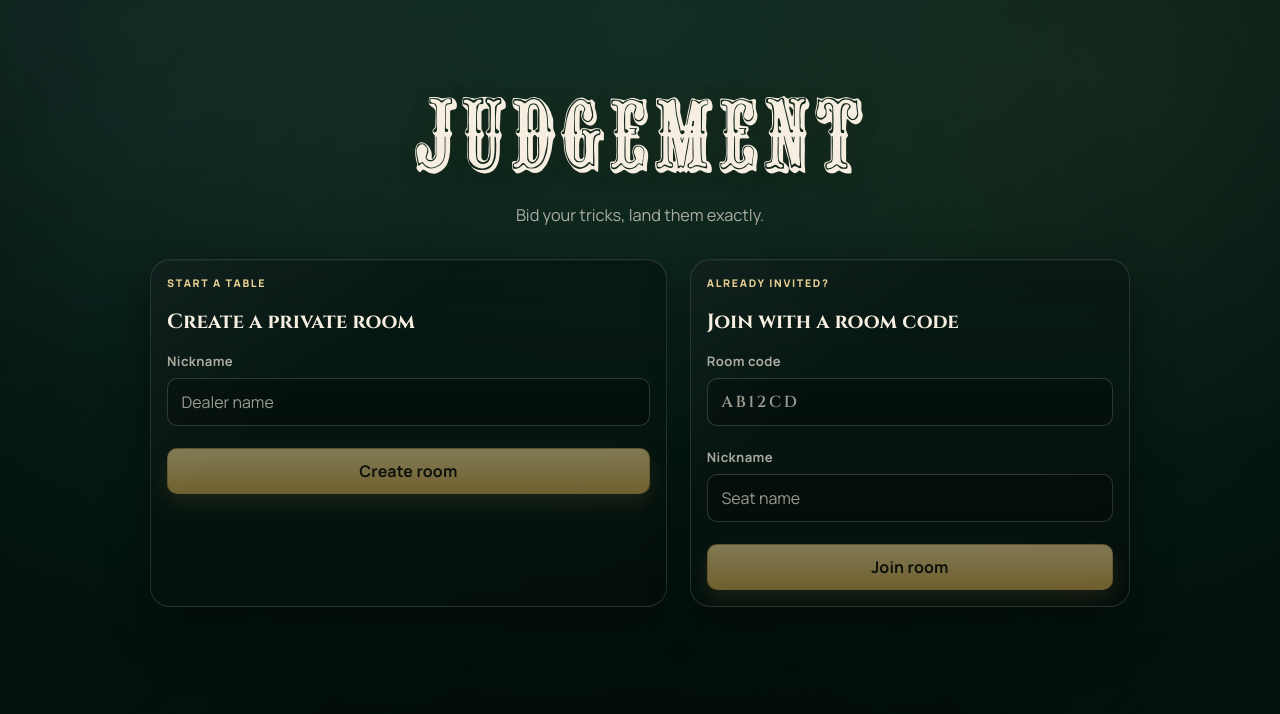
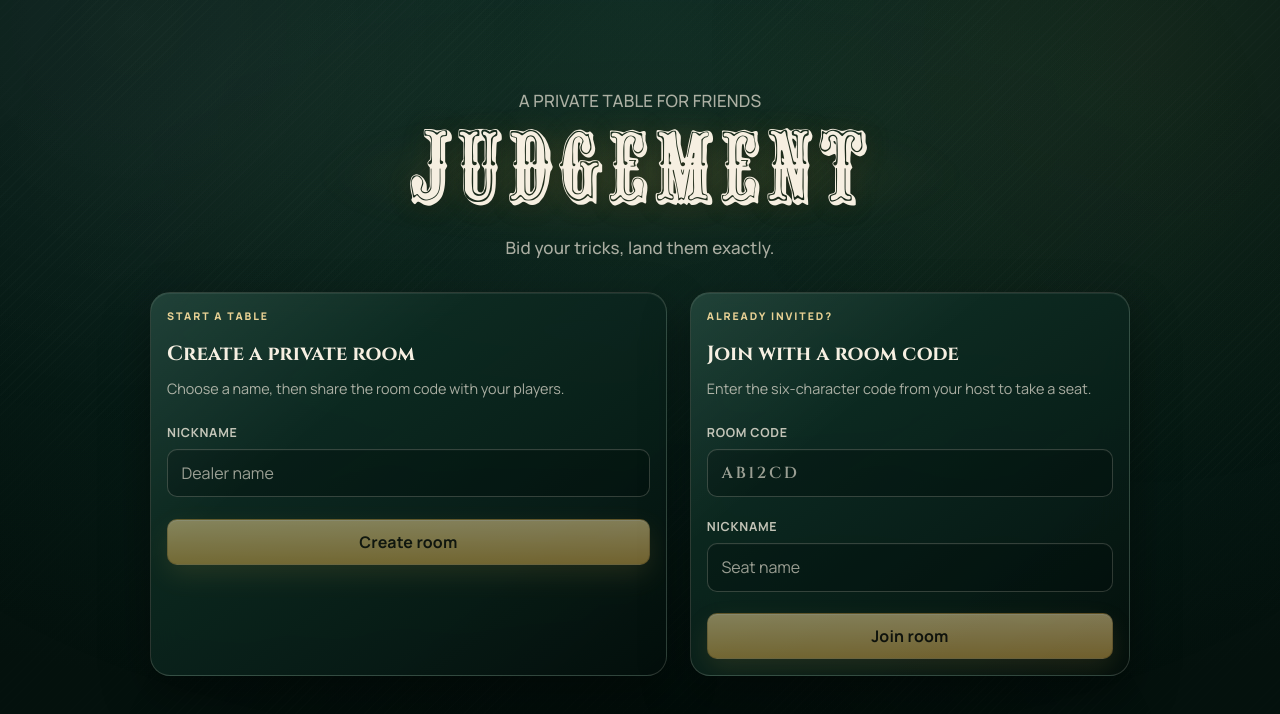
Before and after one commit to SlanderDome/Judgement, a React (Vite) app in the folder client/: page / in a window 1280 px wide. Shown: the top 714 px of the page. Built offline with nearby package versions, Linux system fonts and the light colour scheme; no server answers.

Commit message:
feat: enhance UI with introductory text for lobby and room creation

```diff
--- a/client/src/App.jsx
+++ b/client/src/App.jsx
@@ -15,6 +15,7 @@ export default function App() {
         {!roomState ? (
           <section className="lobby-grid">
             <div className="lobby-hero">
+              <p className="lobby-hero__kicker">A private table for friends</p>
               <h1>JUDGEMENT</h1>
               <p>Bid your tricks, land them exactly.</p>
             </div>
--- a/client/src/components/CreateRoom.jsx
+++ b/client/src/components/CreateRoom.jsx
@@ -15,6 +15,7 @@ export function CreateRoom({ onCreate, isConnected }) {
     <form className="panel panel--primary" onSubmit={handleSubmit}>
       <p className="eyebrow">Start a table</p>
       <h2>Create a private room</h2>
+      <p className="panel-intro">Choose a name, then share the room code with your players.</p>
       <label className="field">
         <span>Nickname</span>
         <input
--- a/client/src/components/JoinRoom.jsx
+++ b/client/src/components/JoinRoom.jsx
@@ -16,6 +16,7 @@ export function JoinRoom({ onJoin, isConnected }) {
     <form className="panel panel--secondary" onSubmit={handleSubmit}>
       <p className="eyebrow">Already invited?</p>
       <h2>Join with a room code</h2>
+      <p className="panel-intro">Enter the six-character code from your host to take a seat.</p>
       <label className="field">
         <span>Room code</span>
         <input
--- a/client/src/styles.css
+++ b/client/src/styles.css
@@ -28,11 +28,21 @@
   --surface: rgba(8, 24, 20, 0.92);
   --surface-soft: rgba(246, 239, 225, 0.05);
 
+  /* Shared translucent materials. These are intentionally dark enough for
+     readable game data while allowing the felt and ambient light to show through. */
+  --glass-bg: linear-gradient(145deg, rgba(18, 57, 45, 0.78), rgba(4, 20, 15, 0.74));
+  --glass-bg-strong: linear-gradient(145deg, rgba(17, 54, 43, 0.9), rgba(4, 18, 14, 0.88));
+  --glass-border: rgba(246, 239, 225, 0.16);
+  --glass-highlight: rgba(255, 255, 255, 0.075);
+  --glass-blur: blur(16px);
+
   --line: rgba(246, 239, 225, 0.14);
   --line-strong: rgba(246, 239, 225, 0.24);
 
   --shadow-soft: 0 18px 44px rgba(0, 0, 0, 0.38);
   --shadow-card: 0 10px 20px rgba(0, 0, 0, 0.32), 0 2px 5px rgba(0, 0, 0, 0.18);
+  --shadow-glass: 0 20px 48px rgba(0, 0, 0, 0.38), inset 0 1px 0 var(--glass-highlight);
+  --shadow-gold: 0 10px 26px rgba(201, 162, 74, 0.24);
 
   --radius-sm: 6px;
   --radius: 10px;
@@ -122,14 +132,14 @@ button:disabled {
 button:focus-visible,
 input:focus-visible {
   outline: 2px solid var(--ivory);
-  outline-offset: 2px;
+  outline-offset: 3px;
 }
 
 .btn-primary {
   color: #171008;
   background: linear-gradient(180deg, var(--gold-light), var(--gold));
   border-color: rgba(120, 88, 30, 0.4);
-  box-shadow: 0 8px 20px rgba(201, 162, 74, 0.22);
+  box-shadow: var(--shadow-gold), inset 0 1px 0 rgba(255, 255, 255, 0.32);
 }
 
 .btn-primary:hover:not(:disabled) {
@@ -138,8 +148,9 @@ input:focus-visible {
 
 .btn-ghost {
   color: var(--ivory);
-  background: var(--surface-soft);
-  border-color: var(--line);
+  background: rgba(246, 239, 225, 0.06);
+  border-color: var(--glass-border);
+  box-shadow: inset 0 1px 0 rgba(255, 255, 255, 0.035);
 }
 
 .btn-ghost:hover:not(:disabled) {
@@ -206,7 +217,7 @@ input:focus {
   color: var(--gold-light);
   font-size: 0.66rem;
   font-weight: 800;
-  letter-spacing: 0.16em;
+  letter-spacing: 0.18em;
   text-transform: uppercase;
 }
 
@@ -224,10 +235,25 @@ input:focus {
 }
 
 .lobby-hero {
+  position: relative;
   grid-column: 1 / -1;
   text-align: center;
   margin-bottom: 2px;
   padding: 0 clamp(8px, 2vw, 24px) 6px;
+}
+
+.lobby-hero::before {
+  content: "";
+  position: absolute;
+  z-index: -1;
+  width: min(42rem, 86vw);
+  height: 8rem;
+  top: 50%;
+  left: 50%;
+  transform: translate(-50%, -48%);
+  background: radial-gradient(ellipse, rgba(201, 162, 74, 0.13), transparent 68%);
+  filter: blur(12px);
+  pointer-events: none;
 }
 
 .lobby-hero h1 {
@@ -235,14 +261,25 @@ input:focus {
   font-family: var(--font-wordmark);
   font-size: clamp(2.6rem, 6vw, 4.8rem);
   font-weight: 800;
-  letter-spacing: 0.02em;
-  text-shadow: 0 4px 18px rgba(0, 0, 0, 0.26), 0 0 26px rgba(201, 162, 74, 0.08);
+  letter-spacing: 0.035em;
+  text-shadow: 0 4px 18px rgba(0, 0, 0, 0.3), 0 0 30px rgba(201, 162, 74, 0.14);
+}
+
+.lobby-hero__kicker {
+  margin: 0 0 0.35rem;
+  color: var(--gold-light);
+  font-size: 0.7rem;
+  font-weight: 800;
+  letter-spacing: 0.2em;
+  text-transform: uppercase;
 }
 
 .lobby-hero p {
   margin: 0.4rem 0 0;
   color: var(--ivory-soft);
-  font-size: 1.02rem;
+  font-size: clamp(0.95rem, 1.5vw, 1.06rem);
+  font-weight: 500;
+  letter-spacing: 0.01em;
 }
 
 .lobby-grid .panel {
@@ -260,7 +297,7 @@ input:focus {
   position: absolute;
   inset: 0;
   pointer-events: none;
-  background: linear-gradient(140deg, rgba(255, 255, 255, 0.04), transparent 34%, transparent 68%, rgba(0, 0, 0, 0.14));
+  background: linear-gradient(140deg, rgba(255, 255, 255, 0.07), transparent 34%, transparent 68%, rgba(0, 0, 0, 0.16));
 }
 
 .panel--primary {
@@ -268,20 +305,33 @@ input:focus {
   box-shadow:
     0 24px 52px rgba(0, 0, 0, 0.36),
     inset 0 1px 0 rgba(255, 255, 255, 0.06),
-    inset 0 0 0 1px rgba(231, 207, 143, 0.08);
+    inset 0 0 0 1px rgba(231, 207, 143, 0.1);
+}
+
+@media (hover: hover) {
+  .lobby-grid .panel {
+    transition: transform 180ms ease, border-color 180ms ease, box-shadow 180ms ease;
+  }
+
+  .lobby-grid .panel:hover {
+    transform: translateY(-3px);
+    border-color: rgba(231, 207, 143, 0.28);
+    box-shadow: 0 26px 56px rgba(0, 0, 0, 0.4), inset 0 1px 0 var(--glass-highlight);
+  }
 }
 
 .panel--secondary {
-  border-color: rgba(246, 239, 225, 0.12);
-  background: linear-gradient(180deg, rgba(8, 24, 20, 0.84), rgba(4, 14, 11, 0.8));
+  border-color: var(--glass-border);
+  background: var(--glass-bg);
 }
 
 .panel {
-  border: 1px solid var(--line);
+  border: 1px solid var(--glass-border);
   border-radius: 18px;
-  background: linear-gradient(180deg, rgba(8, 24, 20, 0.92), rgba(5, 17, 13, 0.84));
-  box-shadow: var(--shadow-soft), inset 0 1px 0 rgba(255, 255, 255, 0.04);
-  backdrop-filter: blur(14px);
+  background: var(--glass-bg-strong);
+  box-shadow: var(--shadow-glass);
+  backdrop-filter: var(--glass-blur);
+  -webkit-backdrop-filter: var(--glass-blur);
   padding: 1.25rem;
 }
 
@@ -293,6 +343,13 @@ input:focus {
   line-height: 1.15;
 }
 
+.panel-intro {
+  margin: -0.2rem 0 0.35rem;
+  color: var(--ivory-soft);
+  font-size: 0.9rem;
+  line-height: 1.5;
+}
+
 .panel-header {
   display: flex;
   align-items: center;
@@ -307,15 +364,17 @@ input:focus {
 }
 
 .field > span {
-  color: var(--ivory-soft);
-  font-size: 0.82rem;
+  color: rgba(246, 239, 225, 0.78);
+  font-size: 0.78rem;
   font-weight: 700;
-  letter-spacing: 0.03em;
+  letter-spacing: 0.055em;
+  text-transform: uppercase;
 }
 
 .lobby-grid .panel input {
-  background: rgba(0, 0, 0, 0.24);
-  border-color: rgba(246, 239, 225, 0.18);
+  background: rgba(1, 12, 9, 0.34);
+  border-color: rgba(246, 239, 225, 0.2);
+  box-shadow: inset 0 1px 0 rgba(255, 255, 255, 0.025);
   transition: border-color 140ms ease, box-shadow 140ms ease, background-color 140ms ease,
     transform 140ms ease;
 }
@@ -330,8 +389,8 @@ input:focus {
 
 .lobby-grid .panel input:focus {
   border-color: rgba(231, 207, 143, 0.44);
-  background: rgba(0, 0, 0, 0.34);
-  box-shadow: 0 0 0 3px rgba(231, 207, 143, 0.14);
+  background: rgba(1, 12, 9, 0.48);
+  box-shadow: 0 0 0 3px rgba(231, 207, 143, 0.16), inset 0 1px 0 rgba(255, 255, 255, 0.04);
   transform: translateY(-1px);
 }
 
@@ -476,20 +535,32 @@ input:focus {
 }
 
 .game-header {
+  position: relative;
+  isolation: isolate;
   display: flex;
   align-items: center;
   justify-content: space-between;
   gap: 0.85rem;
   flex-wrap: wrap;
   padding: 14px 18px;
-  border: 1px solid var(--line);
+  border: 1px solid var(--glass-border);
   border-radius: 20px;
-  background: linear-gradient(180deg, rgba(7, 23, 18, 0.84), rgba(4, 16, 12, 0.76));
-  box-shadow: var(--shadow-soft), inset 0 1px 0 rgba(255, 255, 255, 0.04);
-  backdrop-filter: blur(14px);
-  -webkit-backdrop-filter: blur(14px);
+  background: var(--glass-bg);
+  box-shadow: var(--shadow-glass);
+  backdrop-filter: var(--glass-blur);
+  -webkit-backdrop-filter: var(--glass-blur);
   font-size: 0.84rem;
   color: var(--ivory-soft);
+}
+
+.game-header::before {
+  content: "";
+  position: absolute;
+  inset: 0;
+  z-index: -1;
+  border-radius: inherit;
+  pointer-events: none;
+  background: linear-gradient(100deg, rgba(231, 207, 143, 0.08), transparent 28%, transparent 74%, rgba(246, 239, 225, 0.035));
 }
 
 .game-header-top,
@@ -524,21 +595,30 @@ input:focus {
   flex-wrap: wrap;
 }
 
+.game-header-actions {
+  justify-content: flex-end;
+}
+
 .gh-item {
   display: inline-flex;
   align-items: center;
   gap: 0.3rem;
   padding: 0.42rem 0.72rem;
-  border: 1px solid rgba(246, 239, 225, 0.12);
+  border: 1px solid var(--glass-border);
   border-radius: 999px;
-  background: rgba(246, 239, 225, 0.04);
-  backdrop-filter: blur(8px);
-  font-weight: 500;
+  background: rgba(246, 239, 225, 0.055);
+  box-shadow: inset 0 1px 0 rgba(255, 255, 255, 0.035);
+  backdrop-filter: blur(10px);
+  -webkit-backdrop-filter: blur(10px);
+  font-size: 0.78rem;
+  font-weight: 600;
+  line-height: 1.2;
 }
 
 .gh-item strong {
   color: var(--gold-light);
-  font-weight: 700;
+  font-weight: 800;
+  font-variant-numeric: tabular-nums;
 }
 
 .sound-toggle {
@@ -565,7 +645,7 @@ input:focus {
 .gh-state {
   gap: 0.45rem;
   border-color: rgba(231, 207, 143, 0.2);
-  background: rgba(201, 162, 74, 0.08);
+  background: linear-gradient(135deg, rgba(201, 162, 74, 0.14), rgba(201, 162, 74, 0.06));
 }
 
 .gh-state span {
@@ -574,11 +654,13 @@ input:focus {
 
 .gh-state strong {
   color: var(--ivory);
+  letter-spacing: 0.015em;
 }
 
 .gh-state--your-turn {
   border-color: rgba(201, 162, 74, 0.42);
-  background: rgba(201, 162, 74, 0.14);
+  background: linear-gradient(135deg, rgba(201, 162, 74, 0.25), rgba(201, 162, 74, 0.1));
+  box-shadow: 0 0 0 1px rgba(231, 207, 143, 0.08), inset 0 1px 0 rgba(255, 255, 255, 0.08);
 }
 
 .gh-state--bidding {
@@ -605,7 +687,7 @@ input:focus {
   font-family: var(--font-display);
   font-weight: 700;
   color: var(--gold-light);
-  letter-spacing: 0.04em;
+  letter-spacing: 0.08em;
 }
 
 /* Room code — click to copy */
@@ -613,14 +695,16 @@ input:focus {
   min-height: 0;
   font-weight: 500;
   letter-spacing: normal;
-  color: var(--ivory-soft);
-  transition: border-color 140ms ease, background-color 140ms ease, color 140ms ease;
+  color: rgba(246, 239, 225, 0.82);
+  transition: border-color 140ms ease, background-color 140ms ease, color 140ms ease,
+    box-shadow 140ms ease;
 }
 
 .room-code-btn:hover:not(:disabled),
 .room-code-btn:focus-visible {
   border-color: rgba(231, 207, 143, 0.4);
   background: rgba(201, 162, 74, 0.12);
+  box-shadow: 0 6px 16px rgba(0, 0, 0, 0.18), inset 0 1px 0 rgba(255, 255, 255, 0.07);
 }
 
 .room-code-btn.is-copied {
@@ -669,10 +753,10 @@ input:focus {
   font-weight: 700;
   color: var(--ivory);
   padding: 0.34rem 0.66rem;
-  border: 1px solid rgba(231, 207, 143, 0.18);
+  border: 1px solid rgba(231, 207, 143, 0.22);
   border-radius: 999px;
-  background: rgba(246, 239, 225, 0.05);
-  box-shadow: inset 0 1px 0 rgba(255, 255, 255, 0.04);
+  background: linear-gradient(135deg, rgba(246, 239, 225, 0.075), rgba(246, 239, 225, 0.03));
+  box-shadow: inset 0 1px 0 rgba(255, 255, 255, 0.055);
 }
 
 .trump-label {
@@ -725,11 +809,14 @@ input:focus {
   max-width: 120px;
   padding: 0.3rem 0.5rem;
   text-align: center;
-  transition: opacity 180ms ease;
+  transition: opacity 180ms ease, transform 180ms ease, border-color 180ms ease,
+    box-shadow 180ms ease;
   border-radius: 18px;
-  background: linear-gradient(180deg, rgba(246, 239, 225, 0.05), rgba(246, 239, 225, 0.02));
-  border: 1px solid rgba(246, 239, 225, 0.08);
-  box-shadow: inset 0 1px 0 rgba(255, 255, 255, 0.04);
+  background: linear-gradient(180deg, rgba(246, 239, 225, 0.075), rgba(246, 239, 225, 0.025));
+  border: 1px solid rgba(246, 239, 225, 0.12);
+  box-shadow: 0 8px 18px rgba(0, 0, 0, 0.16), inset 0 1px 0 rgba(255, 255, 255, 0.055);
+  backdrop-filter: blur(8px);
+  -webkit-backdrop-filter: blur(8px);
 }
 
 .seat::before {
@@ -903,7 +990,7 @@ input:focus {
 }
 
 .seat--dealer-state .seat-dealer {
-  box-shadow: 0 0 0 2px rgba(246, 239, 225, 0.12);
+  box-shadow: 0 0 0 2px rgba(246, 239, 225, 0.12), 0 3px 8px rgba(0, 0, 0, 0.22);
 }
 
 /* Gold is reserved for the player who can act now. Keep the treatment crisp;
@@ -914,11 +1001,13 @@ input:focus {
   background: linear-gradient(180deg, rgba(231, 207, 143, 0.14), rgba(231, 207, 143, 0.045));
   box-shadow:
     0 0 0 1px var(--gold-light),
-    0 12px 26px rgba(0, 0, 0, 0.42);
+    0 12px 26px rgba(0, 0, 0, 0.42),
+    inset 0 1px 0 rgba(255, 255, 255, 0.1);
 }
 
 .seat--active .seat-status {
   color: var(--gold-light);
+  text-shadow: 0 0 12px rgba(231, 207, 143, 0.22);
 }
 
 /* Higher-contrast countdown ring while it's this player's turn */
@@ -1418,9 +1507,10 @@ input:focus {
 }
 
 .played-by {
-  color: var(--ivory-soft);
+  color: rgba(246, 239, 225, 0.78);
   font-size: 0.74rem;
   font-weight: 700;
+  letter-spacing: 0.015em;
   max-width: 96px;
   overflow: hidden;
   text-overflow: ellipsis;
@@ -1432,9 +1522,10 @@ input:focus {
   font-size: 0.76rem;
   font-weight: 700;
   padding: 0.32rem 0.6rem;
-  border: 1px solid var(--line);
+  border: 1px solid var(--glass-border);
   border-radius: 999px;
-  background: rgba(246, 239, 225, 0.05);
+  background: rgba(246, 239, 225, 0.07);
+  box-shadow: inset 0 1px 0 rgba(255, 255, 255, 0.04);
 }
 
 /* Trick reveal — the completed trick is held face-up before it clears */
@@ -1446,7 +1537,7 @@ input:focus {
   padding: 0.4rem 0.85rem 0.5rem;
   border: 1px solid rgba(231, 207, 143, 0.34);
   border-radius: 16px;
-  background: rgba(231, 207, 143, 0.1);
+  background: linear-gradient(135deg, rgba(231, 207, 143, 0.16), rgba(201, 162, 74, 0.065));
   color: var(--ivory);
   font-size: 0.82rem;
   font-weight: 700;
@@ -1485,6 +1576,7 @@ input:focus {
   isolation: isolate;
   overflow: hidden;
   rotate: var(--pointer-tilt, 0deg);
+  transition: translate 160ms ease, box-shadow 160ms ease, filter 160ms ease;
 }
 
 /* The card art fills the container. Radius / shadow / hover live on the
@@ -1523,7 +1615,7 @@ input:focus {
 }
 
 .playing-card.playable {
-  box-shadow: var(--shadow-card), 0 0 0 2px rgba(201, 162, 74, 0.32);
+  box-shadow: var(--shadow-card), 0 0 0 2px rgba(201, 162, 74, 0.36);
   cursor: grab;
 }
 
@@ -1532,7 +1624,8 @@ input:focus {
 }
 
 .playing-card.selected {
-  box-shadow: var(--shadow-card), 0 0 0 2px var(--gold-light), 0 18px 30px rgba(0, 0, 0, 0.34);
+  translate: 0 -10px;
+  box-shadow: var(--shadow-card), 0 0 0 2px var(--gold-light), 0 20px 32px rgba(0, 0, 0, 0.38);
 }
 
 .playing-card.hand-card {
@@ -1565,13 +1658,22 @@ input:focus {
   color: var(--gold-light);
 }
 
+@media (hover: hover) {
   .playing-card.playable:hover {
+    translate: 0 -8px;
     box-shadow:
       0 16px 24px rgba(0, 0, 0, 0.28),
       0 0 0 2px rgba(231, 207, 143, 0.48),
       0 0 0 1px rgba(255, 255, 255, 0.12),
       inset 0 1px 0 rgba(255, 255, 255, 0.5);
   }
+}
+
+.playing-card.playable:focus-visible {
+  outline: 3px solid var(--ivory);
+  outline-offset: 4px;
+  translate: 0 -8px;
+}
 
 /* ---------- Player hand ---------- */
 
@@ -1584,7 +1686,8 @@ input:focus {
   padding: 8px 12px max(6px, env(safe-area-inset-bottom, 0px));
   border-top: 1px solid rgba(246, 239, 225, 0.1);
   border-radius: 18px 18px 0 0;
-  background: linear-gradient(180deg, rgba(4, 25, 19, 0.38), rgba(4, 17, 13, 0.12));
+  background: linear-gradient(180deg, rgba(4, 25, 19, 0.46), rgba(4, 17, 13, 0.15));
+  box-shadow: inset 0 1px 0 rgba(255, 255, 255, 0.025);
 }
 
 .self-area.is-dragging {
@@ -1680,20 +1783,26 @@ input:focus {
   display: grid;
   place-items: center;
   padding: 20px;
-  background: rgba(2, 10, 8, 0.72);
-  backdrop-filter: blur(8px);
+  background: rgba(2, 10, 8, 0.7);
+  backdrop-filter: blur(10px);
+  -webkit-backdrop-filter: blur(10px);
 }
 
 .overlay-card {
   width: min(520px, 100%);
   max-height: min(86vh, 760px);
   overflow: auto;
-  border: 1px solid var(--line-strong);
+  border: 1px solid rgba(246, 239, 225, 0.22);
   border-radius: 20px;
-  background: linear-gradient(180deg, rgba(13, 43, 36, 0.94) 0%, rgba(6, 21, 16, 0.94) 100%);
-  box-shadow: 0 30px 80px rgba(0, 0, 0, 0.6), inset 0 1px 0 rgba(255, 255, 255, 0.04);
-  backdrop-filter: blur(18px);
+  background: var(--glass-bg-strong);
+  box-shadow: 0 30px 80px rgba(0, 0, 0, 0.6), inset 0 1px 0 var(--glass-highlight);
+  backdrop-filter: blur(20px);
+  -webkit-backdrop-filter: blur(20px);
   padding: 1.5rem;
+}
+
+.overlay-card > * {
+  position: relative;
 }
 
 .overlay--admin {
@@ -1705,7 +1814,7 @@ input:focus {
   width: min(480px, 100%);
   border-radius: 14px;
   padding: 1.25rem;
-  box-shadow: 0 24px 58px rgba(0, 0, 0, 0.52), inset 0 1px 0 rgba(255, 255, 255, 0.04);
+  box-shadow: 0 24px 58px rgba(0, 0, 0, 0.52), inset 0 1px 0 var(--glass-highlight);
 }
 
 .admin-card .control-section {
@@ -1775,10 +1884,10 @@ input:focus {
   font-size: 1.1rem;
   font-weight: 800;
   color: var(--ivory);
-  background: rgba(201, 162, 74, 0.16);
+  background: linear-gradient(145deg, rgba(201, 162, 74, 0.22), rgba(201, 162, 74, 0.11));
   border-color: rgba(231, 207, 143, 0.62);
   border-radius: var(--radius);
-  box-shadow: 0 5px 14px rgba(0, 0, 0, 0.22);
+  box-shadow: 0 5px 14px rgba(0, 0, 0, 0.22), inset 0 1px 0 rgba(255, 255, 255, 0.08);
   transition: transform 120ms ease-out, background-color 120ms ease-out,
     border-color 120ms ease-out, box-shadow 120ms ease-out;
 }
@@ -1801,7 +1910,7 @@ input:focus {
   color: var(--ink);
   background: var(--gold-light);
   border-color: var(--gold-light);
-  box-shadow: 0 3px 10px rgba(0, 0, 0, 0.28);
+  box-shadow: 0 4px 14px rgba(0, 0, 0, 0.3), inset 0 1px 0 rgba(255, 255, 255, 0.36);
 }
 
 .bid-chip.forbidden {
@@ -1816,10 +1925,12 @@ input:focus {
 /* Contextual bidding panel (near the hand) */
 
 .bidding-panel {
-  border: 1px solid var(--line-strong);
+  border: 1px solid var(--glass-border);
   border-radius: var(--radius-lg);
-  background: linear-gradient(180deg, rgba(12, 39, 31, 0.94), rgba(6, 22, 17, 0.94));
-  box-shadow: 0 16px 36px rgba(0, 0, 0, 0.34);
+  background: var(--glass-bg-strong);
+  box-shadow: var(--shadow-glass);
+  backdrop-filter: blur(14px);
+  -webkit-backdrop-filter: blur(14px);
   padding: 0.62rem 0.78rem;
 }
 
@@ -1830,6 +1941,7 @@ input:focus {
 
 .bidding-panel--action {
   border-color: rgba(231, 207, 143, 0.52);
+  box-shadow: var(--shadow-glass), 0 0 0 1px rgba(231, 207, 143, 0.07);
 }
 
 .bidding-panel--waiting {
@@ -1994,9 +2106,10 @@ input:focus {
   align-items: center;
   gap: 0.7rem;
   padding: 0.5rem 0.6rem;
-  border: 1px solid var(--line);
+  border: 1px solid var(--glass-border);
   border-radius: var(--radius);
-  background: var(--surface-soft);
+  background: rgba(246, 239, 225, 0.055);
+  box-shadow: inset 0 1px 0 rgba(255, 255, 255, 0.025);
 }
 
 .order-pos {
@@ -2033,9 +2146,10 @@ input:focus {
   align-items: center;
   gap: 0.7rem;
   padding: 0.6rem 0.7rem;
-  border: 1px solid var(--line);
+  border: 1px solid var(--glass-border);
   border-radius: var(--radius);
-  background: var(--surface-soft);
+  background: linear-gradient(135deg, rgba(246, 239, 225, 0.075), rgba(246, 239, 225, 0.03));
+  box-shadow: inset 0 1px 0 rgba(255, 255, 255, 0.035);
 }
 
 .score-row .mini-avatar {
@@ -2069,6 +2183,7 @@ input:focus {
   font-size: 1.3rem;
   font-weight: 800;
   color: var(--gold-light);
+  font-variant-numeric: tabular-nums;
 }
 
 /* Admin control */
@@ -2153,6 +2268,28 @@ input:focus {
   font-weight: 700;
 }
 
+/* Keep the game readable where blur is unsupported or transparency is reduced. */
+@supports not ((backdrop-filter: blur(1px)) or (-webkit-backdrop-filter: blur(1px))) {
+  .panel,
+  .game-header,
+  .bidding-panel,
+  .overlay-card {
+    background: rgba(5, 24, 18, 0.97);
+  }
+}
+
+@media (prefers-reduced-transparency: reduce) {
+  .panel,
+  .game-header,
+  .bidding-panel,
+  .overlay-card,
+  .seat {
+    background: rgba(5, 24, 18, 0.96);
+    backdrop-filter: none;
+    -webkit-backdrop-filter: none;
+  }
+}
+
 /* ---------- Responsive ---------- */
 
 @media (max-width: 860px) {
@@ -2267,6 +2404,7 @@ input:focus {
 
   .game-header .gh-item {
     padding: 0.26rem 0.5rem;
+    font-size: 0.72rem;
   }
 
   .game-header .gh-dot {
@@ -2321,11 +2459,25 @@ input:focus {
   .bidding-panel .bid-chip {
     min-height: 46px;
   }
+
+  .overlay {
+    padding: 12px;
+  }
+
+  .overlay-card {
+    max-height: min(90dvh, 760px);
+    padding: 1.1rem;
+    border-radius: 16px;
+  }
 }
 
 /* ---------- Reduced motion ---------- */
 
 @media (prefers-reduced-motion: reduce) {
+  html:focus-within {
+    scroll-behavior: auto;
+  }
+
   *,
   *::before,
   *::after {
```
Lines whose indentation alone changed are shown as unchanged.
